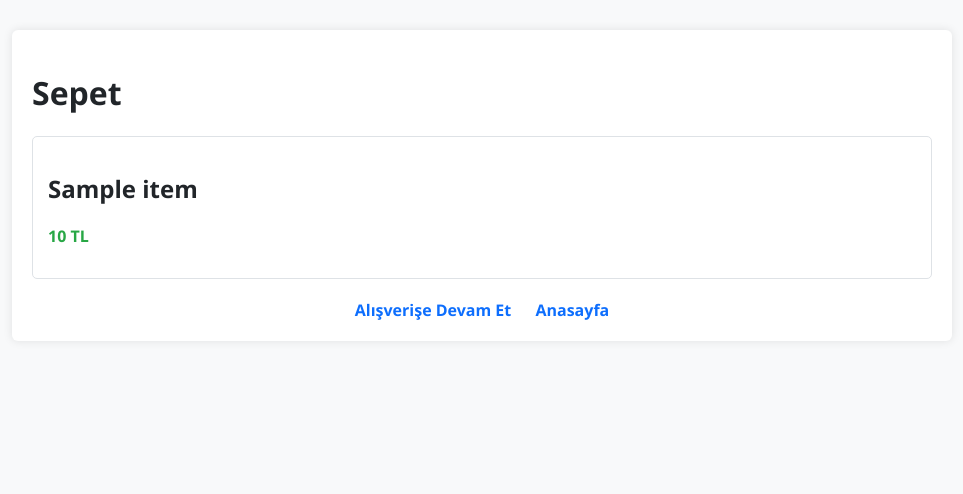
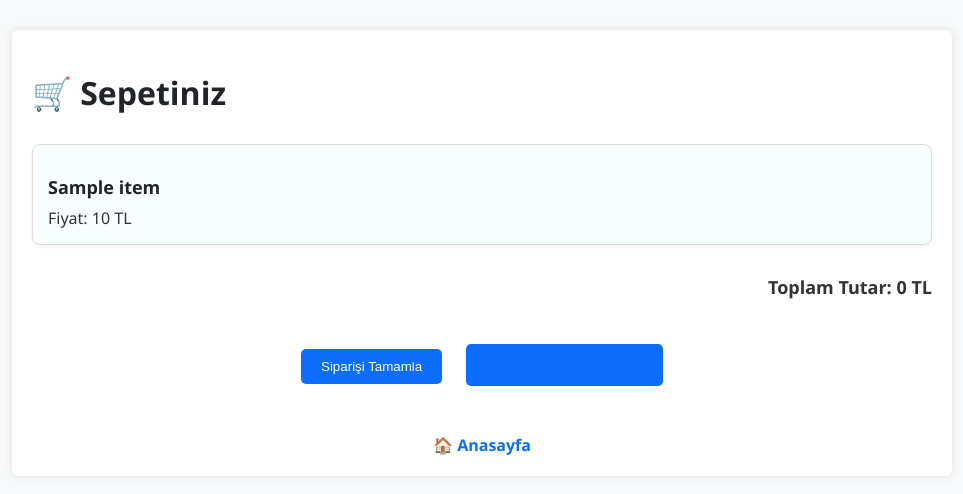
Before and after one commit to Algan65/Sepetinyolu, a Flask app: template templates/cart.html in a window 1280 px wide. Shown: the top 494 px of the page, without its empty margins (158-1121 px from the left). Run offline with Flask 3, Linux system fonts and the light colour scheme; the template is opened without the code that fills it: most values are stand-ins (such as "Sample title", 1, 10 or a date in 2020).

Commit message:
Update cart.html

```diff
--- a/templates/cart.html
+++ b/templates/cart.html
@@ -3,27 +3,96 @@
 <head>
     <meta charset="UTF-8">
     <meta name="viewport" content="width=device-width, initial-scale=1.0">
-    <title>Sepetim</title>
+    <title>Sepetim - Sepetinyolu</title>
     <link rel="stylesheet" href="{{ url_for('static', filename='style.css') }}">
+    <style>
+        .cart-grid {
+            display: flex;
+            flex-direction: column;
+            gap: 20px;
+            margin-top: 30px;
+        }
+        .cart-item {
+            background-color: #f8fdfd;
+            border: 1px solid #ddd;
+            border-radius: 8px;
+            padding: 15px;
+            box-shadow: 0 2px 4px rgba(0,0,0,0.05);
+        }
+        .cart-item h2 {
+            font-size: 18px;
+            margin-bottom: 8px;
+        }
+        .cart-item p {
+            font-size: 16px;
+            margin: 0;
+            color: #333;
+        }
+        .cart-summary {
+            margin-top: 30px;
+            font-size: 18px;
+            font-weight: bold;
+            text-align: right;
+        }
+        .empty {
+            text-align: center;
+            color: #888;
+            margin-top: 30px;
+        }
+        .links {
+            margin-top: 40px;
+            text-align: center;
+        }
+        .button {
+            background-color: #0d6efd;
+            color: white;
+            padding: 10px 20px;
+            border-radius: 5px;
+            text-decoration: none;
+            display: inline-block;
+            margin: 10px;
+        }
+        .button:hover {
+            background-color: #0b5ed7;
+        }
+    </style>
 </head>
 <body>
     <div class="container">
-        <h1>Sepet</h1>
+        <h1>🛒 Sepetiniz</h1>
+
         {% if cart %}
-            <div class="product-list">
-                {% for item in cart %}
-                    <div class="product">
-                        <h2>{{ item.name }}</h2>
-                        <p class="price">{{ item.price }} TL</p>
-                    </div>
-                {% endfor %}
+        <div class="cart-grid">
+            {% set total = 0 %}
+            {% for item in cart %}
+            <div class="cart-item">
+                <h2>{{ item.name }}</h2>
+                <p>Fiyat: {{ item.price }} TL</p>
+                {% set total = total + item.price %}
             </div>
+            {% endfor %}
+        </div>
+
+        <div class="cart-summary">
+            Toplam Tutar: {{ total }} TL
+        </div>
+
+        <div class="links">
+            <form method="POST" action="{{ url_for('place_order') }}" style="display: inline;">
+                <button type="submit" class="button">Siparişi Tamamla</button>
+            </form>
+            <a href="{{ url_for('product') }}" class="button">Alışverişe Devam Et</a>
+        </div>
+
         {% else %}
-            <p class="empty">Henüz sepette ürün yok.</p>
+        <p class="empty">Henüz sepette ürün yok.</p>
+        <div class="links">
+            <a href="{{ url_for('product') }}" class="button">Ürünleri Gör</a>
+        </div>
         {% endif %}
+
         <div class="links">
-            <a href="{{ url_for('product') }}">Alışverişe Devam Et</a>
-            <a href="{{ url_for('home') }}">Anasayfa</a>
+            <a href="{{ url_for('home') }}">🏠 Anasayfa</a>
         </div>
     </div>
 </body>
```
